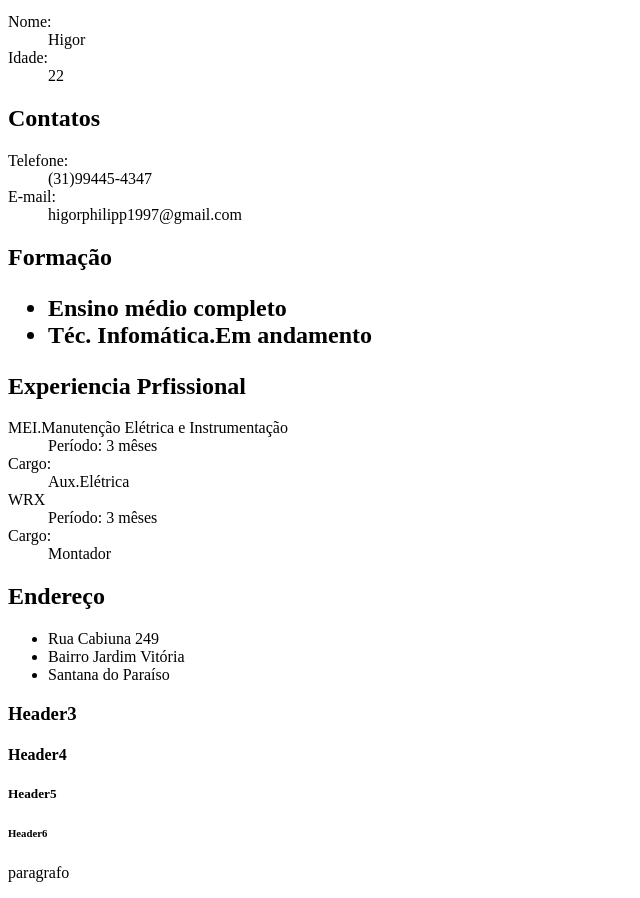
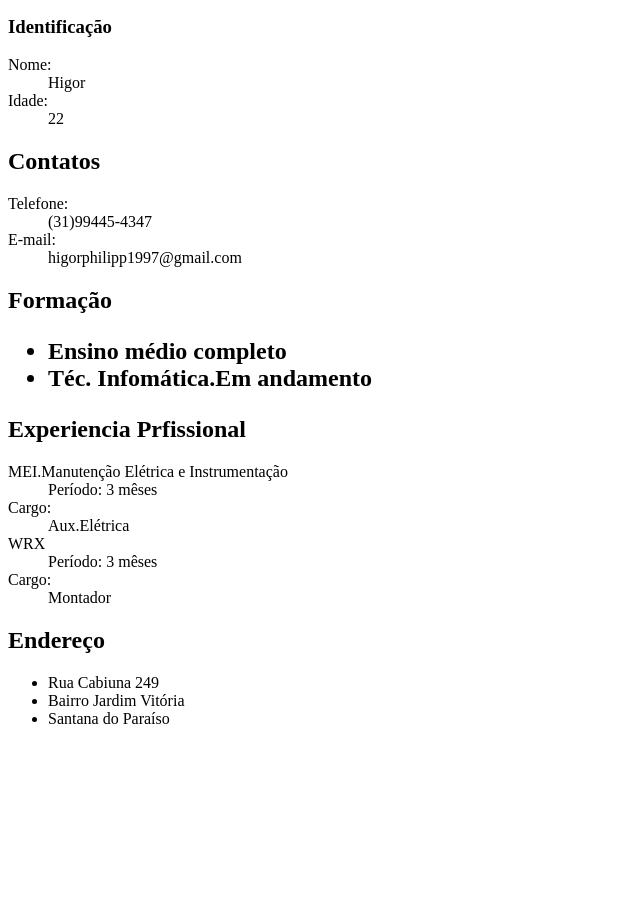
Before and after one commit to higor25-cyber/Curriculo, a plain HTML site: page Index.html in a window 1280 px wide. Shown: the part 148-1046 px from the top of the page, without its empty margins (0-640 px from the left). After the commit the page ends 892 px from the top, so only its background shows below. Drawn offline with Linux system fonts and the light colour scheme.

Commit message:
formatei

```diff
--- a/Index.html
+++ b/Index.html
@@ -9,6 +9,7 @@
     <h1>Curriculo</h1>
         <h2>Dados pessoais</h2>
         <img alt = "Aguarde a foto carregar" scr="taizaibrasil.htm" height=100px width=80px/>
+  <h3>Identificação</h3>
         <dl>
           <dt>Nome:</dt>
           <dd>Higor</dd>
@@ -46,10 +47,6 @@
       <li>Santana do Paraíso</li>
   </ul>
 
-<h3>Header3</h3>
-<h4>Header4</h4>
-<h5>Header5</h5>
-<h6>Header6</h6>
-<p>paragrafo</p>
+
 </body>
 </html>
```
